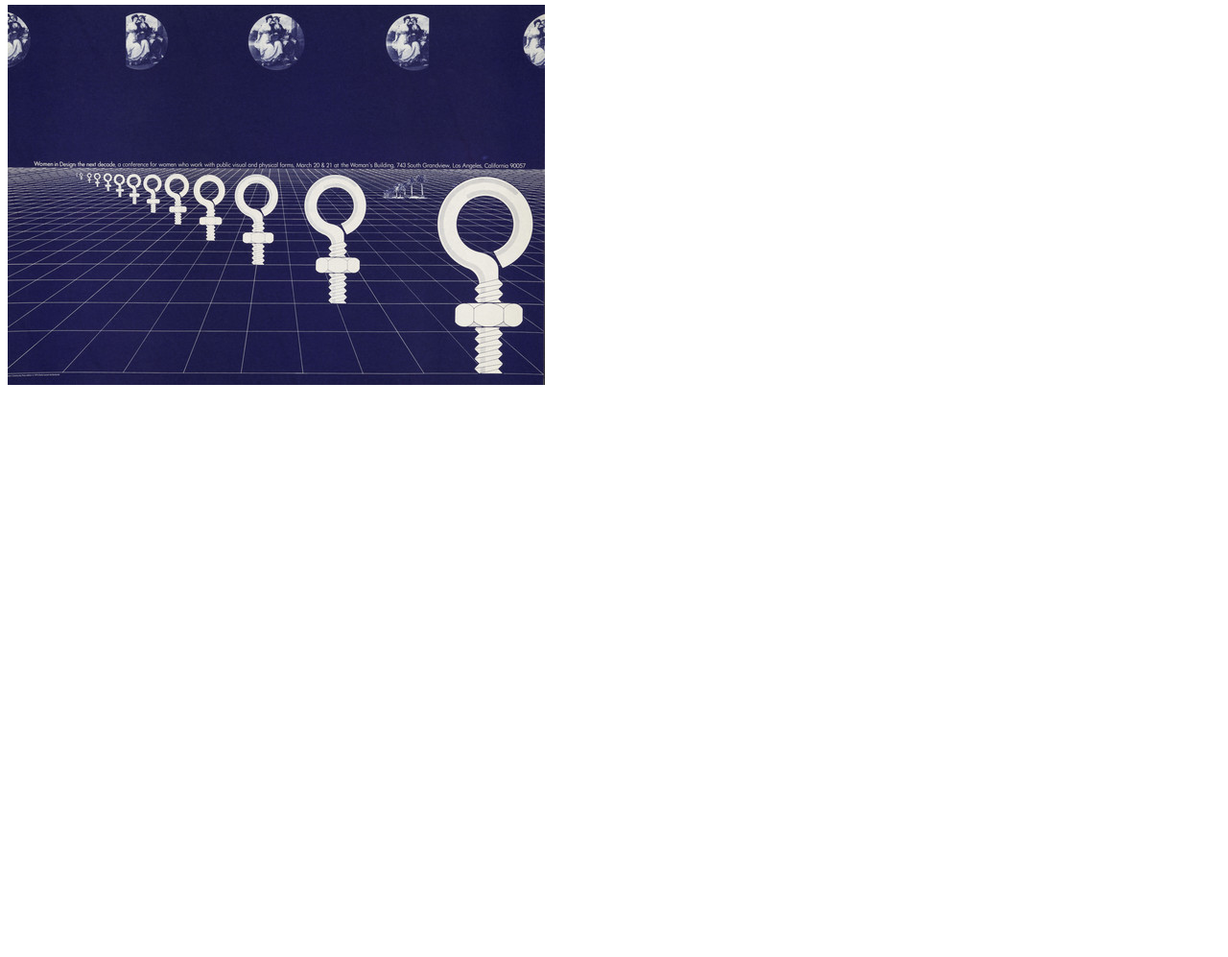
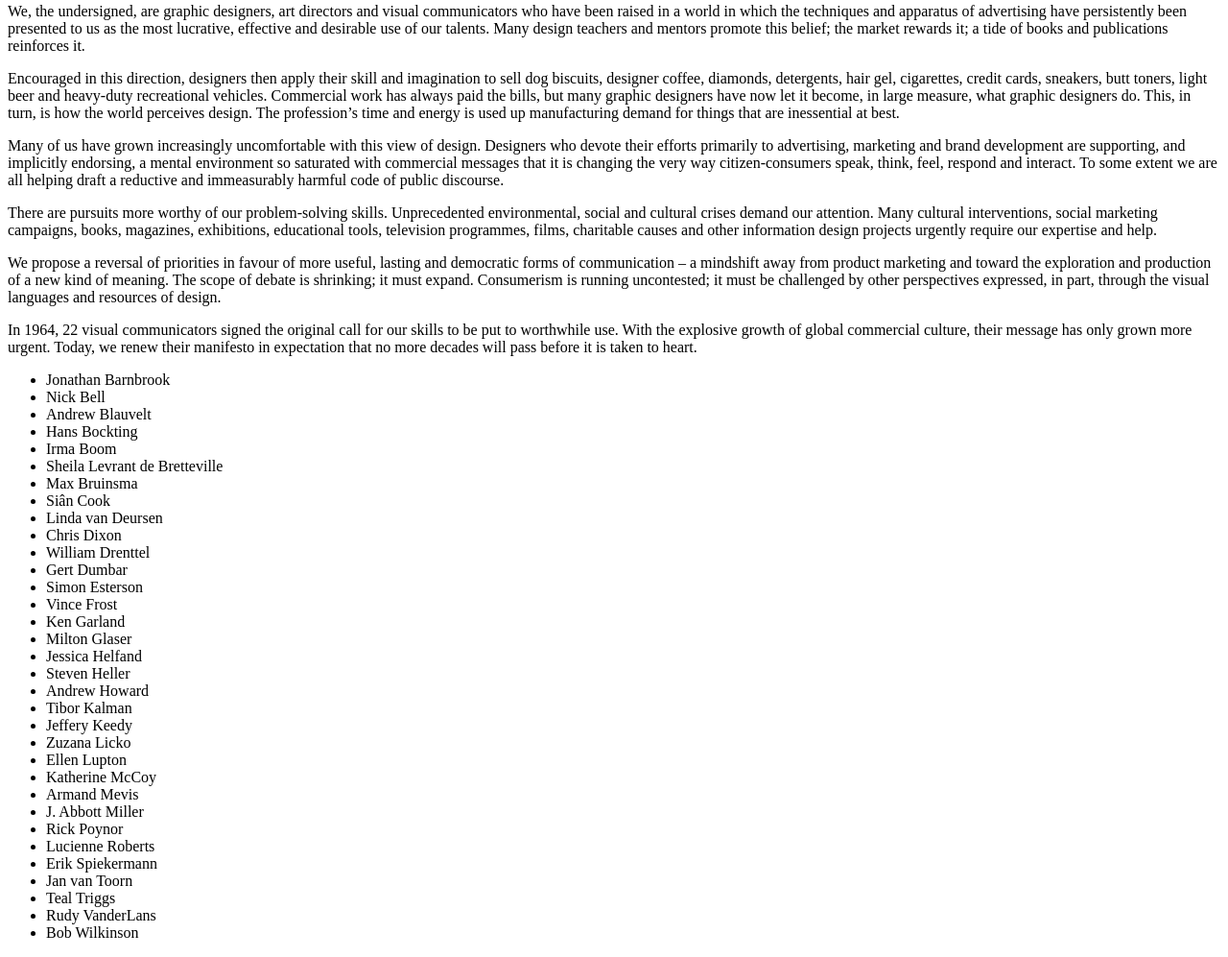
Before and after one commit to drewsisk/teaching, a plain HTML site: page manifesto.html in a window 1280 px wide. Shown: the part 497-1494 px from the top of the page at 96% size. Before the commit the page ends 906 px from the top, so only its background shows below. Drawn offline with Linux system fonts and the light colour scheme.

Commit message:
Update manifesto.html

```diff
--- a/manifesto.html
+++ b/manifesto.html
@@ -5,6 +5,14 @@
 </head>
 
 <body>
+
+	<div>
+	<img src="images/sheila_levrant_de_bretteville.jpg">
+		<div>
+		<small>Sheila Levrant de Bretteville <i>Women in Design: The Next Decade</i>, 1975</small>
+		</div>
+	</div>
+
 	<div>
 	<h1>First Things First</h1>
 	<p>We, the undersigned, are graphic designers, art directors and visual communicators who have been raised in a world in which the techniques and apparatus of advertising have persistently been presented to us as the most lucrative, effective and desirable use of our talents. Many design teachers and mentors promote this belief; the market rewards it; a tide of books and publications reinforces it.</p>
@@ -14,16 +22,50 @@
 	<p>We propose a reversal of priorities in favour of more useful, lasting and democratic forms of communication – a mindshift away from product marketing and toward the exploration and production of a new kind of meaning. The scope of debate is shrinking; it must expand. Consumerism is running uncontested; it must be challenged by other perspectives expressed, in part, through the visual languages and resources of design.</p>
 	<p>In 1964, 22 visual communicators signed the original call for our skills to be put to worthwhile use. With the explosive growth of global commercial culture, their message has only grown more urgent. Today, we renew their manifesto in expectation that no more decades will pass before it is taken to heart.</p>
 
+
+
+
 	<ul>
 		<li>Jonathan Barnbrook</li>
 		<li>Nick Bell</li>
+		<li>Andrew Blauvelt</li>
+		<li>Hans Bockting</li>
+		<li>Irma Boom</li>
+		<li>Sheila Levrant de Bretteville</li>
+		<li>Max Bruinsma</li>
+		<li>Siân Cook</li>
+		<li>Linda van Deursen</li>
+		<li>Chris Dixon</li>
+		<li>William Drenttel</li>
+		<li>Gert Dumbar</li>
+		<li>Simon Esterson</li>
+		<li>Vince Frost</li>
+		<li>Ken Garland</li>
+		<li>Milton Glaser</li>
+		<li>Jessica Helfand</li>
+		<li>Steven Heller</li>
+		<li>Andrew Howard</li>
+		<li>Tibor Kalman</li>
+		<li>Jeffery Keedy</li>
+		<li>Zuzana Licko</li>
+		<li>Ellen Lupton</li>
+		<li>Katherine McCoy</li>
+		<li>Armand Mevis</li>
+		<li>J. Abbott Miller</li>
+		<li>Rick Poynor</li>
+		<li>Lucienne Roberts</li>
+		<li>Erik Spiekermann</li>
+		<li>Jan van Toorn</li>
+		<li>Teal Triggs</li>
+		<li>Rudy VanderLans</li>
+		<li>Bob Wilkinson</li>
+
+
 
 	</ul>
 
+	</div>
 
-<img src=images/sheila_levrant_de_bretteville.jpg>
-
-</div>
 </body>
 
 </html>
```
